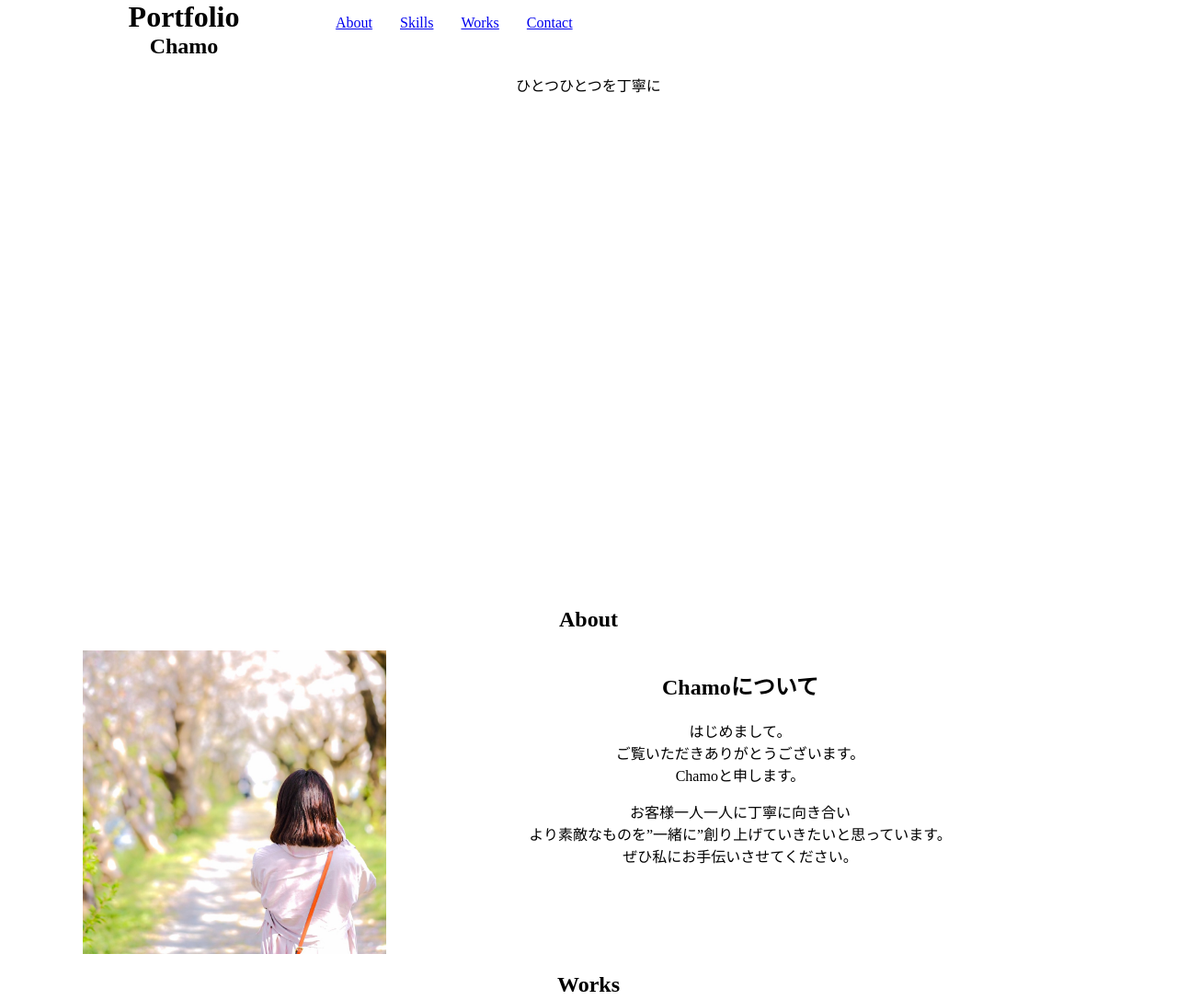
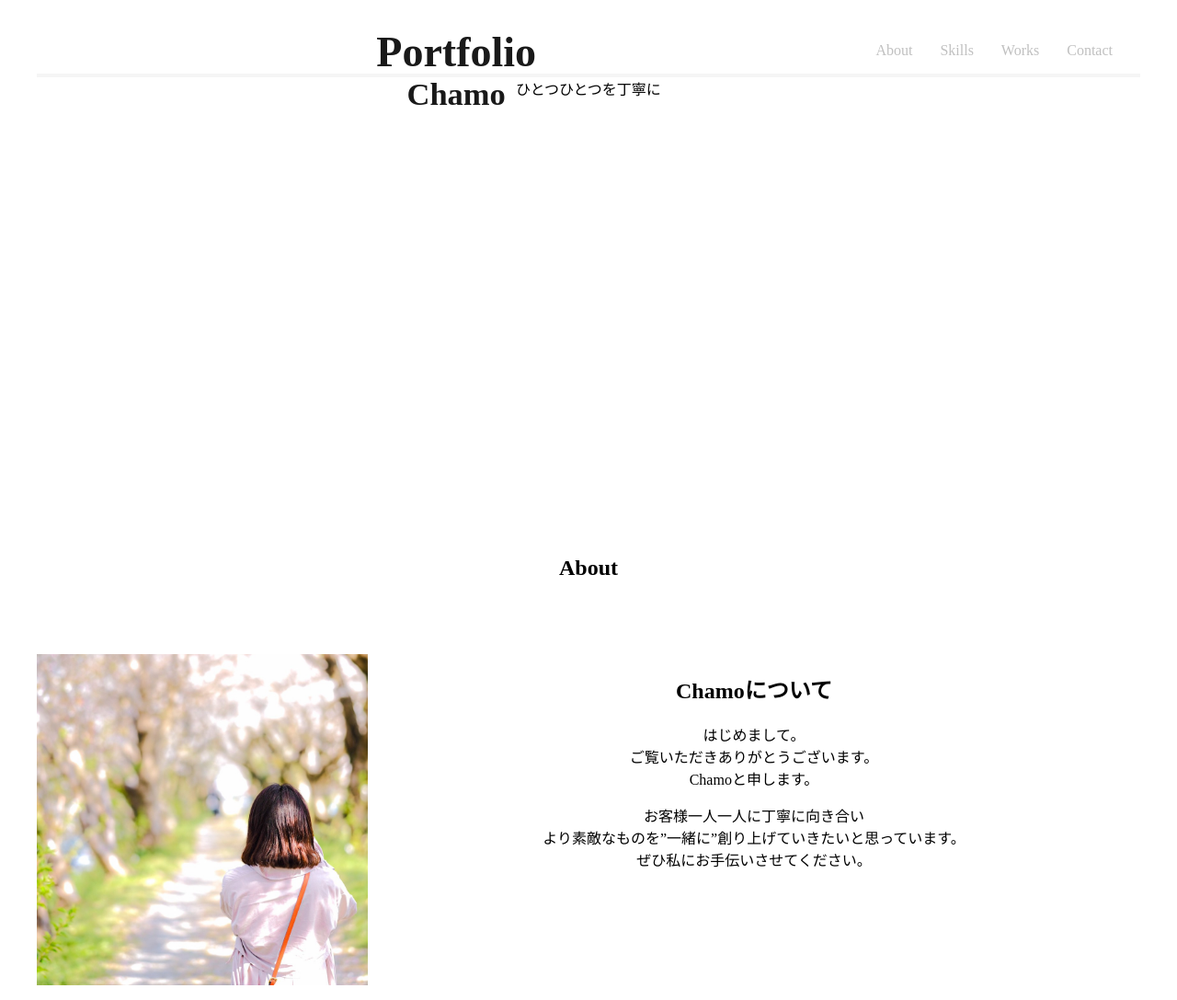
Before and after one commit to chamo11270/test2, a plain HTML site: page index.html in a window 1280 px wide. Shown: the top 1087 px of the page at 92% size. Drawn offline with Linux system fonts and the light colour scheme.

Commit message:
style.css

```diff
--- a/style.css
+++ b/style.css
@@ -1,52 +1,76 @@
+html {
+  font-family: 'Lucida Sans', 'Lucida Sans Regular', 'Lucida Grande', 'Lucida Sans Unicode', 'BIZGeneva, Verdana, sans-serif;
+}
+
 body {
-  width: 1100px;
+  width: 1200px;
   margin: 0 auto;
+  text-align: center;
+
 }
 
 header {
   display: flex;
-  height: 80px;
+  height: 50px;
+  padding-top: 30px;
+  border-bottom: solid 4px #f5f5f5;
+  position: relative;
 }
 
 .header-logo {
-  width: 20%;
+  font-size: 23px;
+  color: #191919;
+  width: 100%;
+  margin-right: auto;
+  margin-left: auto;
 }
 
-.header-logo h1 {
-  margin: 0;
-}
-
-.header-logo h2 {
+.header-logo h1,.header-logo h2 {
   margin: 0;
 }
 
 nav {
-  width: 80%;
+  padding: 0;
 }
 
 ul {
   display: flex;
+  padding: 0;
 }
 
 li {
   list-style: none;
-  margin: 0 15px;
+  padding-right: 30px;
 }
 
- body {
-  text-align: center;
+li a {
+  color: #C0C0C0;
+  text-decoration: none;
 }
 
-.top-wrapper {
-  height: 560px;
+li a:hover {
+ color: #808080;
+ font-weight: bolder;
 }
 
-.h1 {
-  vertical-align: middle;
+.top-wrapper,.contact {
+  height: 500px;
+}
+
+.title {
+  margin-bottom: 80px;
+}
+
+
+.top-wrapper h1 {
+  line-height: 500px;
+  font-size: 44px;
+  color: #a9a9a9;
 }
 
 .profile {
   display: flex;
+  margin-top: 80px;
 }
 
 .text {
```
